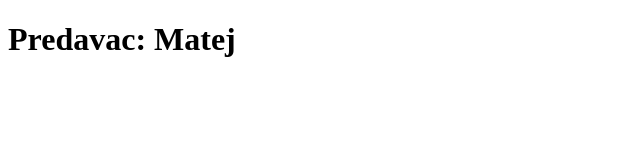
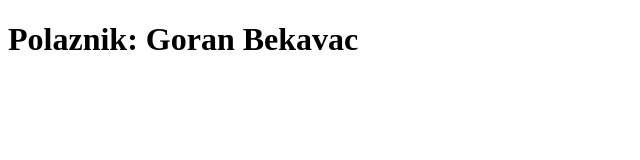
Before and after one commit to matejthedev/primjer_forka, a plain HTML site: page index.html in a window 1280 px wide. Shown: the whole page, without its empty margins (0-640 px from the left). Drawn offline with Linux system fonts and the light colour scheme.

Commit message:
Small Change

```diff
--- a/index.html
+++ b/index.html
@@ -7,6 +7,6 @@
   <title>Fork - vjezba</title>
 </head>
 <body>
-  <h1>Predavac: Matej</h1>
+  <h1>Polaznik: Goran Bekavac</h1>
 </body>
 </html>
```
